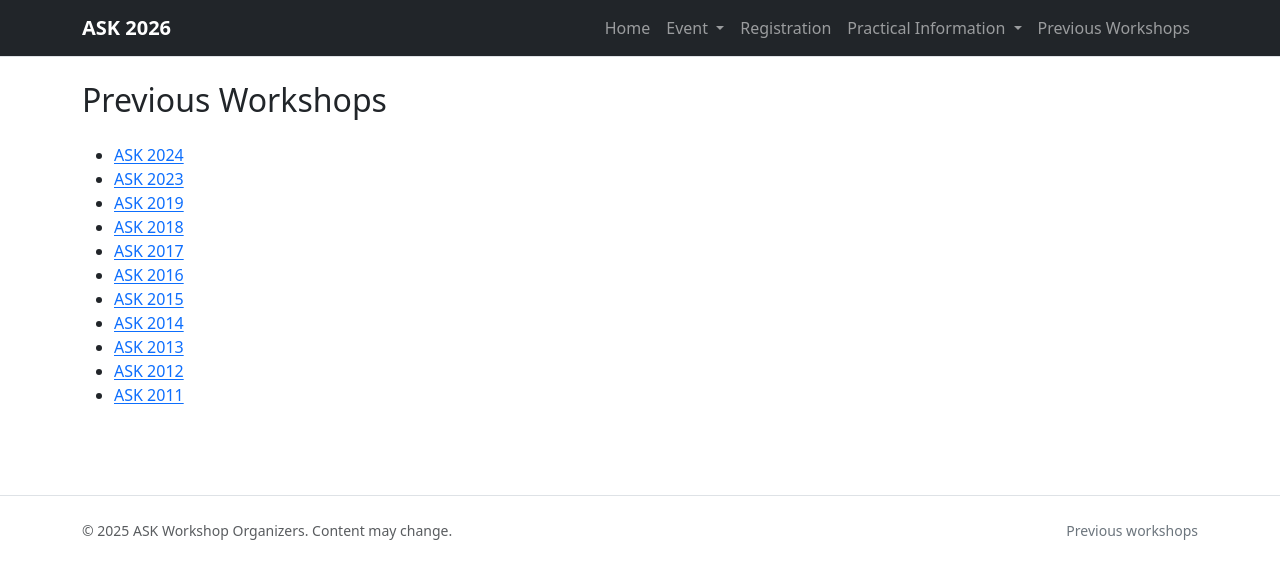
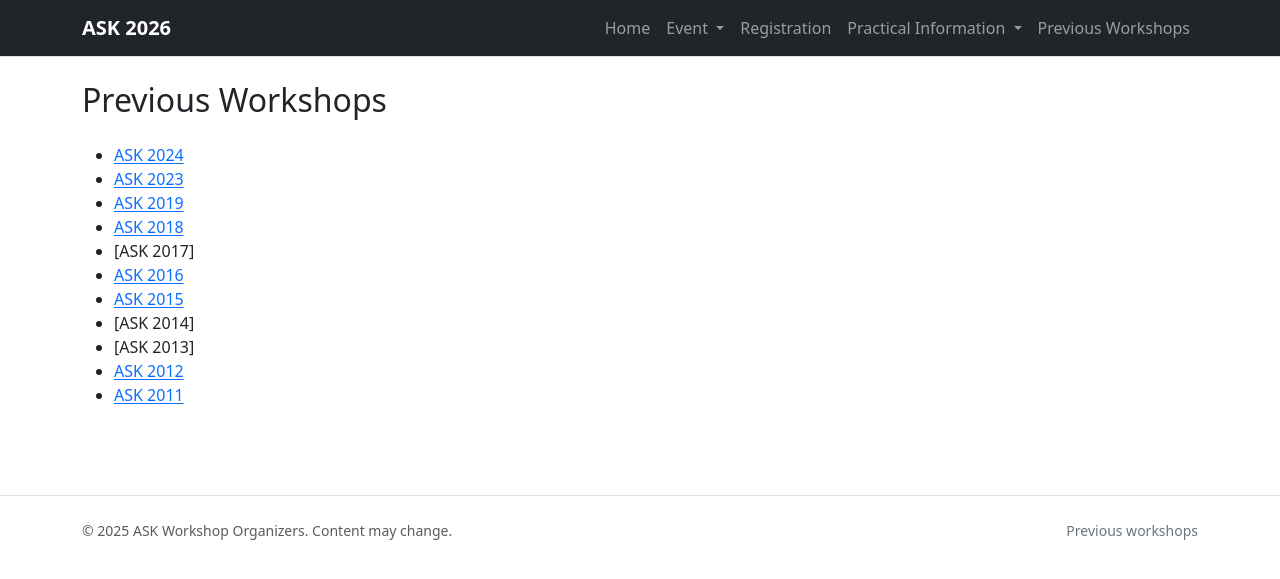
Before and after one commit to ask2026/ask2026.github.io, a Jekyll site: the page built from previous.md, in a window 1280 px wide. Shown: the top 579 px of the page. Built offline with Jekyll 4.4.1, drawn with Linux system fonts in a browser that asks for light colours; part of the change alters nothing that is shown.

Commit message:
Add files via upload

```diff
--- a/previous.md
+++ b/previous.md
@@ -8,10 +8,10 @@ permalink: /previous/
 - [ASK 2023](https://askworkshop.github.io/ask2023/)
 - [ASK 2019](https://askworkshop.github.io/ask2019/)
 - [ASK 2018](https://www.isical.ac.in/~ask2018/)
-- [ASK 2017](http://ask2017.nudt.edu.cn/)
+- [ASK 2017]
 - [ASK 2016](http://www.nuee.nagoya-u.ac.jp/labs/tiwata/ask2016/)
 - [ASK 2015](http://www1.spms.ntu.edu.sg/~ask/2015/)
-- [ASK 2014](http://sites.iiitd.ac.in/ask2014/)
-- [ASK 2013](http://www1.spms.ntu.edu.sg/~ask/2012/)
+- [ASK 2014]
+- [ASK 2013]
 - [ASK 2012](http://www1.spms.ntu.edu.sg/~ask/2012/)
 - [ASK 2011](http://www1.spms.ntu.edu.sg/~ask/2011/)
```
